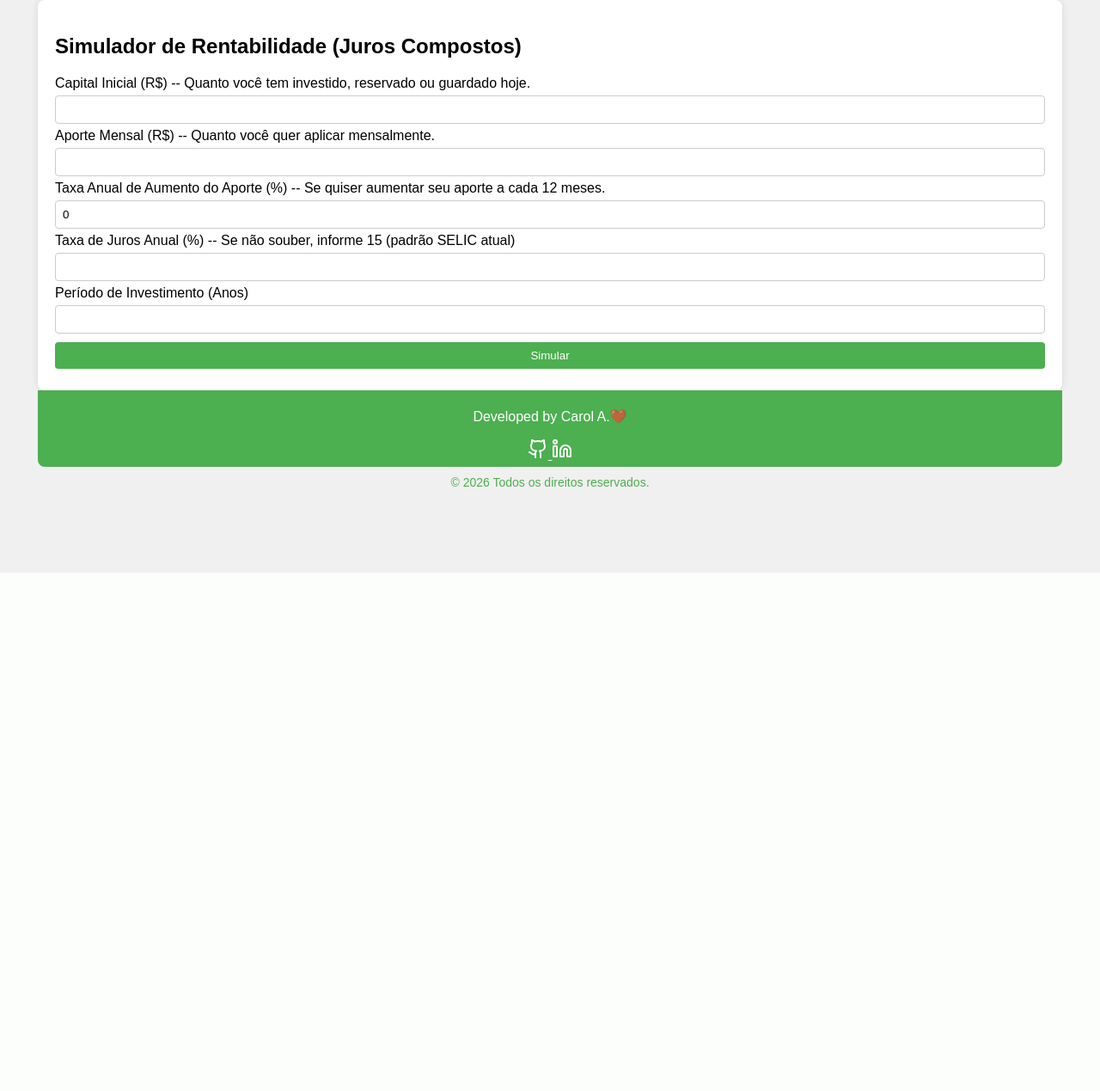
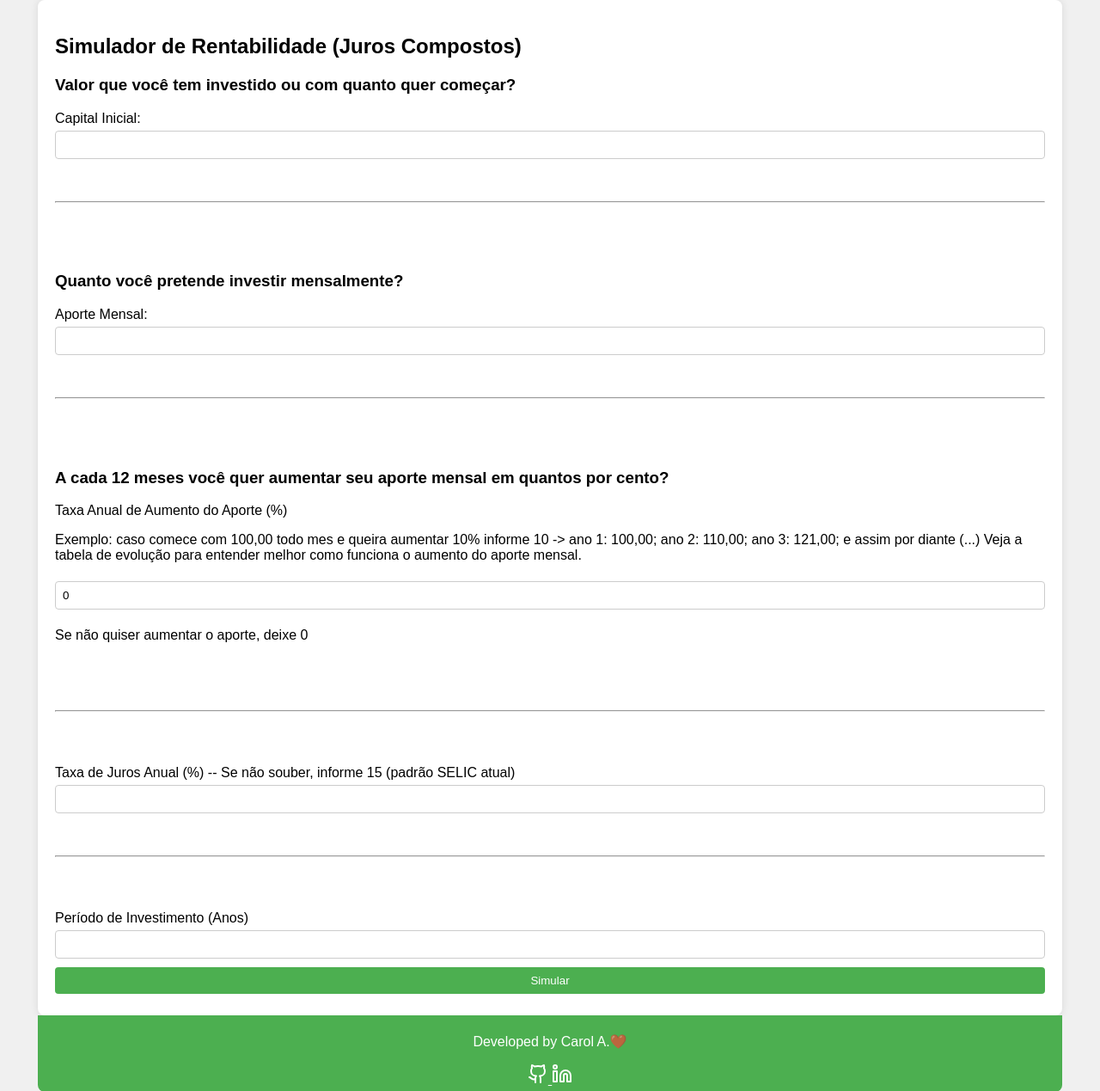
Before and after one commit to Carolalx/MyFinances, a Flask app: page /simulador_invest in a window 1280 px wide. Shown: the part 134-1403 px from the top of the page at 86% size. Before the commit the page ends 800 px from the top, so only its background shows below. Run offline with Flask 3, Linux system fonts and the light colour scheme; the visitor is signed in with stand-in values (Sample User, id 1).

Commit message:
Correções Tabela Invest

```diff
--- a/app/static/css/styles.css
+++ b/app/static/css/styles.css
@@ -225,6 +225,17 @@ h2 {
     margin-bottom: 10px;
     color: #4caf50;
 }
+
+.negative {
+    color: red;
+    font-weight: bold;
+}
+
+.positive {
+    color: blue;
+    font-weight: bold;
+}
+
 
 /* =====================
    TABELAS RESPONSIVAS CORRIGIDAS
--- a/app/templates/simulador_invest.html
+++ b/app/templates/simulador_invest.html
@@ -7,26 +7,61 @@
 
     <form id="simuladorForm" class="form-body" autocomplete="off">
       <div class="input-group">
-        <label for="starting_capital">Capital Inicial (R$) -- Quanto você tem investido, reservado ou guardado hoje.</label>
+        <h3 class="input-help">Valor que você tem investido ou com quanto quer começar?</h3>
+        <label for="starting_capital">Capital Inicial:</label>
         <input id="starting_capital" type="number" min="0" step="0.01" required>
+        <br>
+        <br>
+        <br>
+        <hr> <!-- linha separadora -->
       </div>
 
       <div class="input-group">
-        <label for="contribution">Aporte Mensal (R$) -- Quanto você quer aplicar mensalmente.</label>
+        <br>
+        <br>
+        <br>
+        <h3 class="input-help">Quanto você pretende investir mensalmente?</h3>
+        <label for="contribution">Aporte Mensal:</label>
         <input id="contribution" type="number" min="0" step="0.01" required>
+        <br>
+        <br>
+        <br>
+        <hr> <!-- linha separadora -->
       </div>
 
       <div class="input-group">
-        <label for="contribution_tax">Taxa Anual de Aumento do Aporte (%) -- Se quiser aumentar seu aporte a cada 12 meses.</label>
+        <br>
+        <br>
+        <br>
+        <h3 class="input-help">A cada 12 meses você quer aumentar seu aporte mensal em quantos por cento?</h3>
+        <label for="contribution_tax">Taxa Anual de Aumento do Aporte (%) </label>
+        <p class="input-help">Exemplo: caso comece com 100,00 todo mes e queira aumentar 10% informe 10 ->
+        ano 1: 100,00; ano 2: 110,00; ano 3: 121,00; e assim por diante (...)
+        Veja a tabela de evolução para entender melhor como funciona o aumento do aporte mensal.</p>
         <input id="contribution_tax" type="number" step="0.01" value="0">
+        <p class="input-help">Se não quiser aumentar o aporte, deixe 0</p>
+        <br>
+        <br>
+        <br>
+        <hr> <!-- linha separadora -->
       </div>
 
       <div class="input-group">
+        <br>
+        <br>
+        <br>
         <label for="taxaJuros">Taxa de Juros Anual (%) -- Se não souber, informe 15 (padrão SELIC atual)</label>
         <input id="taxaJuros" type="number" step="0.01" required>
+        <br>
+        <br>
+        <br>
+        <hr> <!-- linha separadora -->
       </div>
 
       <div class="input-group">
+        <br>
+        <br>
+        <br>
         <label for="periodo">Período de Investimento (Anos)</label>
         <input id="periodo" type="number" min="1" step="1" required>
       </div>
```
Also changed, not shown: app/templates/transaction_history.html (+0 -12 lines).
